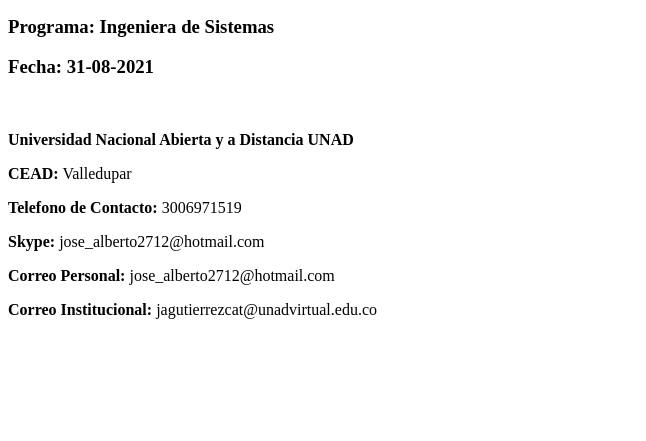
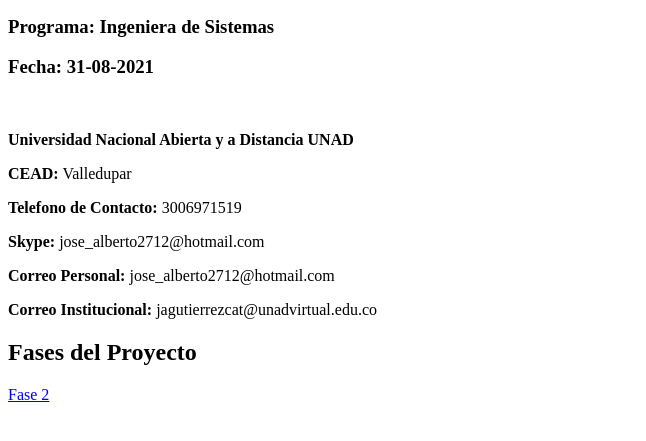
Before and after one commit to JoseGutierrezCat/DSW-JoseGutierrez, a plain HTML site: page Index.html in a window 1280 px wide. Shown: the part 105-546 px from the top of the page, without its empty margins (0-646 px from the left). Drawn offline with Linux system fonts and the light colour scheme.

Commit message:
Update Index.html

```diff
--- a/Index.html
+++ b/Index.html
@@ -17,5 +17,11 @@
 <p><b>Skype:</b> jose_alberto2712@hotmail.com</p>
 <p><b>Correo Personal:</b> jose_alberto2712@hotmail.com</p>
 <p><b>Correo Institucional:</b> jagutierrezcat@unadvirtual.edu.co</p>
+
+
+<h2>Fases del Proyecto</h2>
+
+<a href="fase2/desing.html">Fase 2</a>
+
 </body>
 </html>
```
